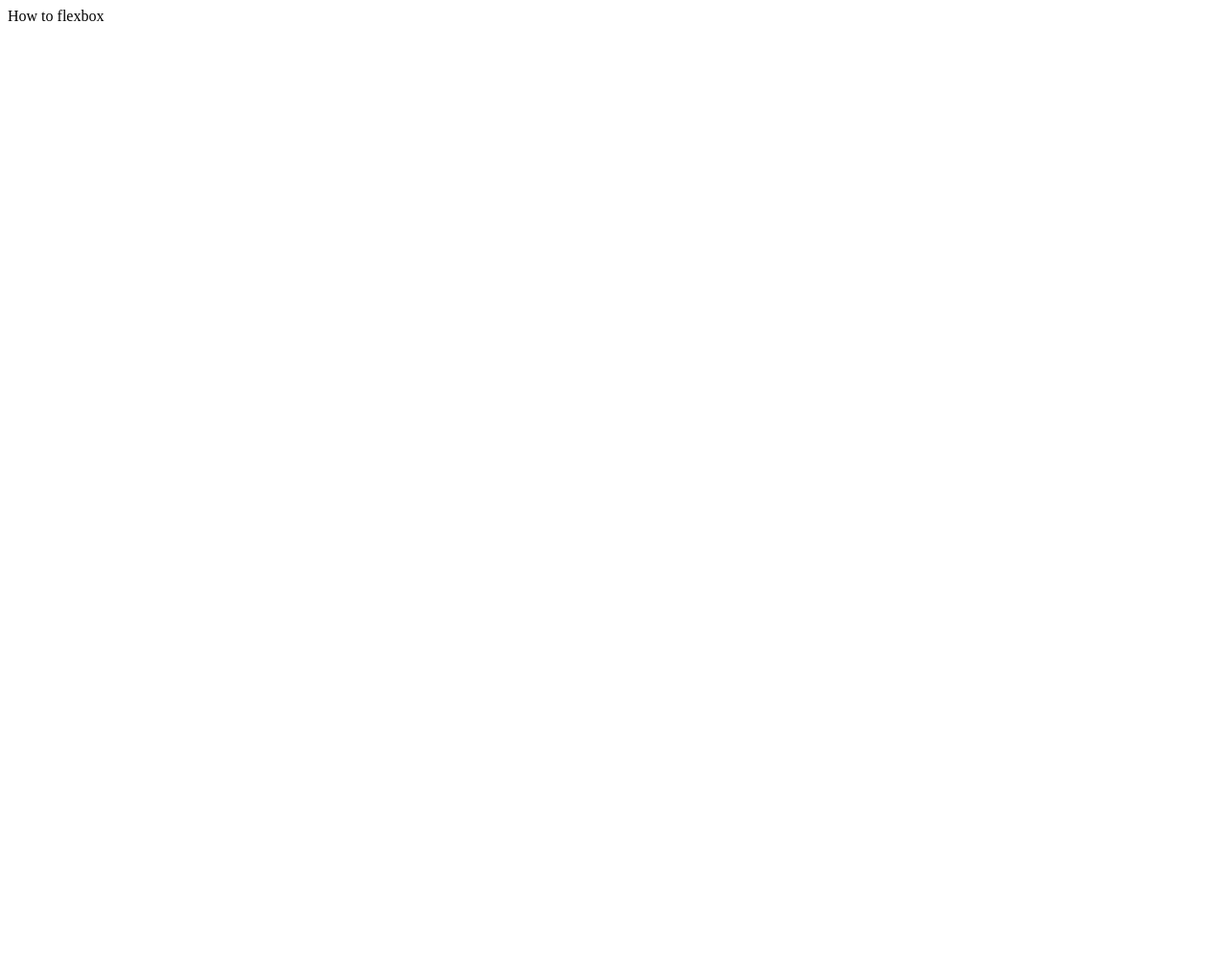
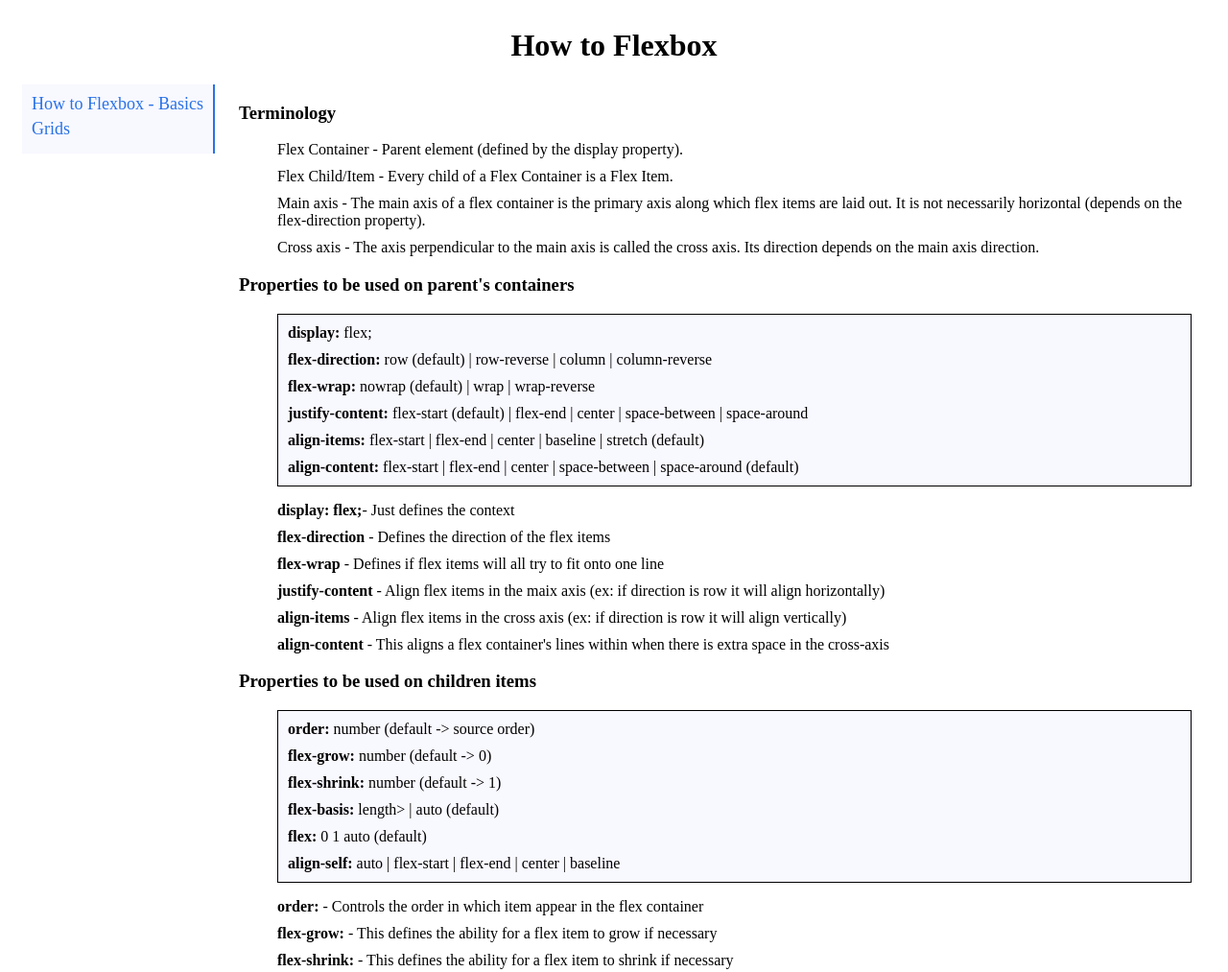
Before and after one commit to lmphermenegildo/How-to-flexbox, a plain HTML site: page index.html in a window 1280 px wide. Shown: the top 1013 px of the page at 96% size. Before the commit the page ends 800 px from the top, so only its background shows below. Drawn offline with Linux system fonts and the light colour scheme.

Commit message:
introduction to flexbox

```diff
--- a/index.html
+++ b/index.html
@@ -1 +1,125 @@
-How to flexbox
+<!DOCTYPE html>
+<html>
+    <head>
+        <meta charset="utf-8">
+        <title>How to flexbox</title>
+    </head>
+    <style>
+    body {
+        display: flex;
+        min-height: 100vh;
+        flex-direction: column;
+    }
+    nav {
+        flex: 0 1 12em;
+        order: -1;
+        font-size: 18px;
+    }
+    header {
+        display: flex;
+        justify-content: center;
+    }
+    .container {
+        display: flex;
+        font-size: 16px;
+        flex: 1;
+        padding: 0px 30px 0 15px;
+    }
+    .nav-container {
+        display: flex;
+        flex-direction: column;
+        position: fixed;
+        padding: 10px;
+        border-right: 2px solid #2972e7;
+        background-color: ghostwhite;
+    }
+    .content {
+        flex: 1;
+        margin-left: 10px;
+    }
+    .nav-items {
+        margin-bottom: 5px;
+        cursor: pointer;
+        text-decoration: none;
+        color: #2972e7;
+    }
+    .nav-items:hover {
+        text-decoration: underline;
+    }
+    ul {
+        list-style: none;
+    }
+    li {
+        margin-bottom: 10px;
+    }
+    li:last-of-type {
+        margin-bottom: 0;
+    }
+    .code-section {
+        background-color: ghostwhite;
+        border: 1px solid black;
+        padding: 10px;
+        margin-left: 40px;
+    }
+
+    </style>
+    <body>
+        <header>
+            <h1>How to Flexbox</h1>
+        </header>
+        <div class="container">
+            <main class="content">
+                <div id="how-to-basis">
+                    <h3>Terminology</h3>
+                    <ul>
+                        <li>Flex Container - Parent element (defined by the display property).</li>
+                        <li>Flex Child/Item - Every child of a Flex Container is a Flex Item.</li>
+                        <li>Main axis - The main axis of a flex container is the primary axis along which flex items are laid out. It is not necessarily horizontal (depends on the flex-direction property).</li>
+                        <li>Cross axis - The axis perpendicular to the main axis is called the cross axis. Its direction depends on the main axis direction.</li>
+                    </ul>
+                    <h3>Properties to be used on parent's containers</h3>
+                    <ul class="code-section">
+                        <li><b>display:</b> flex;</li>
+                        <li><b>flex-direction:</b> row (default) | row-reverse | column | column-reverse</li>
+                        <li><b>flex-wrap:</b> nowrap (default) | wrap | wrap-reverse</li>
+                        <li><b>justify-content:</b> flex-start (default) | flex-end | center | space-between | space-around</li>
+                        <li><b>align-items:</b> flex-start | flex-end | center | baseline | stretch (default)</li>
+                        <li><b>align-content:</b> flex-start | flex-end | center | space-between | space-around (default)</li>
+                    </ul>
+                    <ul>
+                        <li><b>display: flex;</b>- Just defines the context</li>
+                        <li><b>flex-direction</b> - Defines the direction of the flex items</li>
+                        <li><b>flex-wrap</b> - Defines if flex items will all try to fit onto one line</li>
+                        <li><b>justify-content</b> - Align flex items in the maix axis (ex: if direction is row it will align horizontally)</li>
+                        <li><b>align-items</b> - Align flex items in the cross axis (ex: if direction is row it will align vertically)</li>
+                        <li><b>align-content</b> - This aligns a flex container's lines within when there is extra space in the cross-axis</li>
+                    </ul>
+                    <h3>Properties to be used on children items</h3>
+                    <ul class="code-section">
+                        <li><b>order:</b> number (default -> source order)</li>
+                        <li><b>flex-grow:</b> number (default -> 0)</li>
+                        <li><b>flex-shrink:</b>  number (default -> 1)</li>
+                        <li><b>flex-basis:</b> length> | auto (default)</li>
+                        <li><b>flex:</b> 0 1 auto (default)</li>
+                        <li><b>align-self:</b> auto | flex-start | flex-end | center | baseline</li>
+                    </ul>
+                    <ul>
+                        <li><b>order:</b> - Controls the order in which item appear in the flex container</li>
+                        <li><b>flex-grow:</b> - This defines the ability for a flex item to grow if necessary</li>
+                        <li><b>flex-shrink:</b> - This defines the ability for a flex item to shrink if necessary</li>
+                        <li><b>flex-basis:</b> - This defines the default size of an element before the remaining space is distributed</li>
+                        <li><b>flex:</b> flex-grow, flex-shrink and flex-basis combined in this order</li>
+                        <li><b>align-self:</b> This allows the default alignment (or the one specified by align-items) to be overridden for individual flex items.</li>
+                    </ul>
+                </div>
+            </main>
+            <nav>
+                <div class="nav-container">
+                    <a href="#how-to-basis" class="nav-items">How to Flexbox - Basics</a>
+                    <a href="#grids" class="nav-items">Grids</a>
+                </div>
+            </nav>
+        </div>
+        <footer></footer>
+    </body>
+</html>
```
Also changed, not shown: 1 other file.
